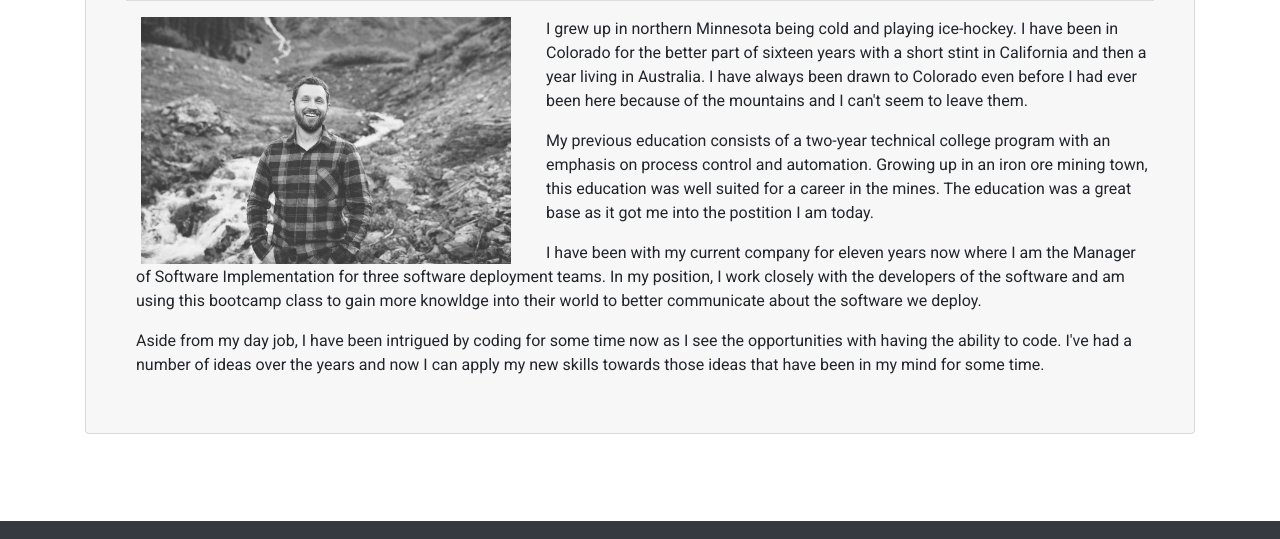
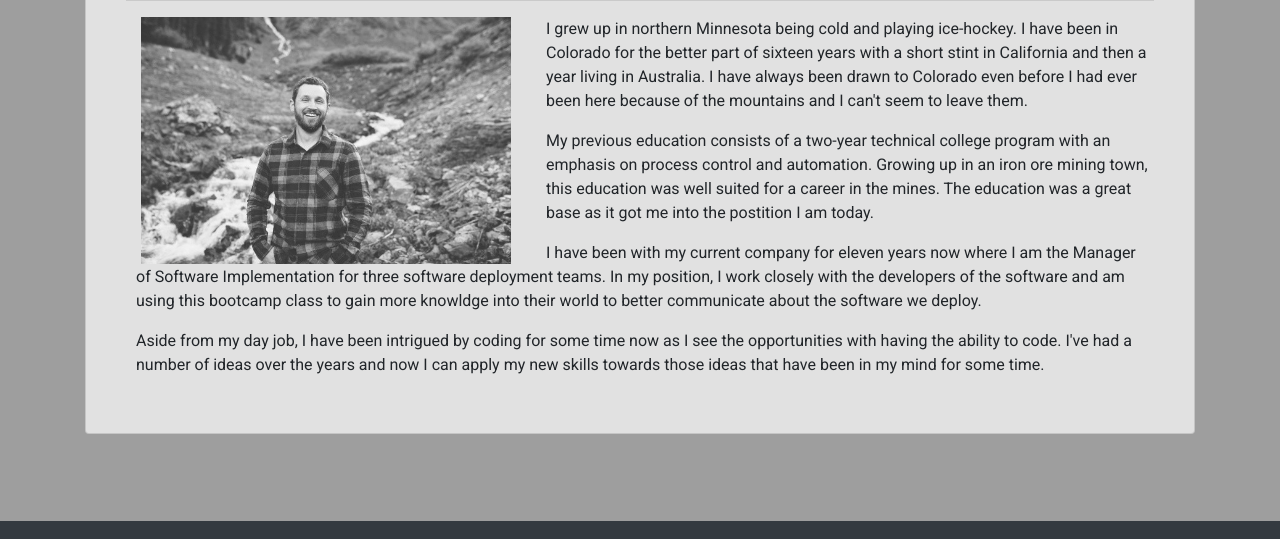
Before and after one commit to njleoni/portfolio_8_weeks, a plain HTML site: page index.html in a window 1280 px wide. Shown: the part 181-720 px from the top of the page. Drawn offline with nearby package versions, Linux system fonts and the light colour scheme; the site is published under a folder, as on GitHub Pages, so addresses that start at the root find nothing.

Commit message:
fix url again

```diff
--- a/assets/css/style.css
+++ b/assets/css/style.css
@@ -1,6 +1,6 @@
 /* Styles for all HTML Views */
 body {
-  background-image: url("/assets/img/newBackground.jpg");
+  background-image: url("../img/newBackground.jpg");
   background-repeat: no-repeat;
   background-size: cover;
   background-repeat: repeat;
```
